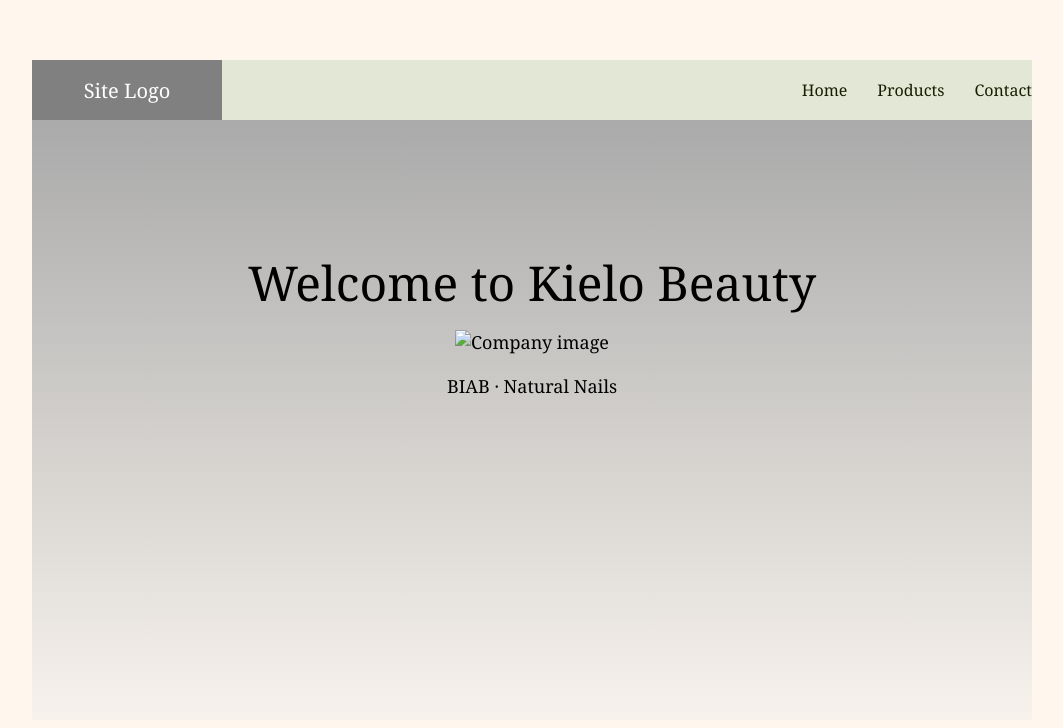
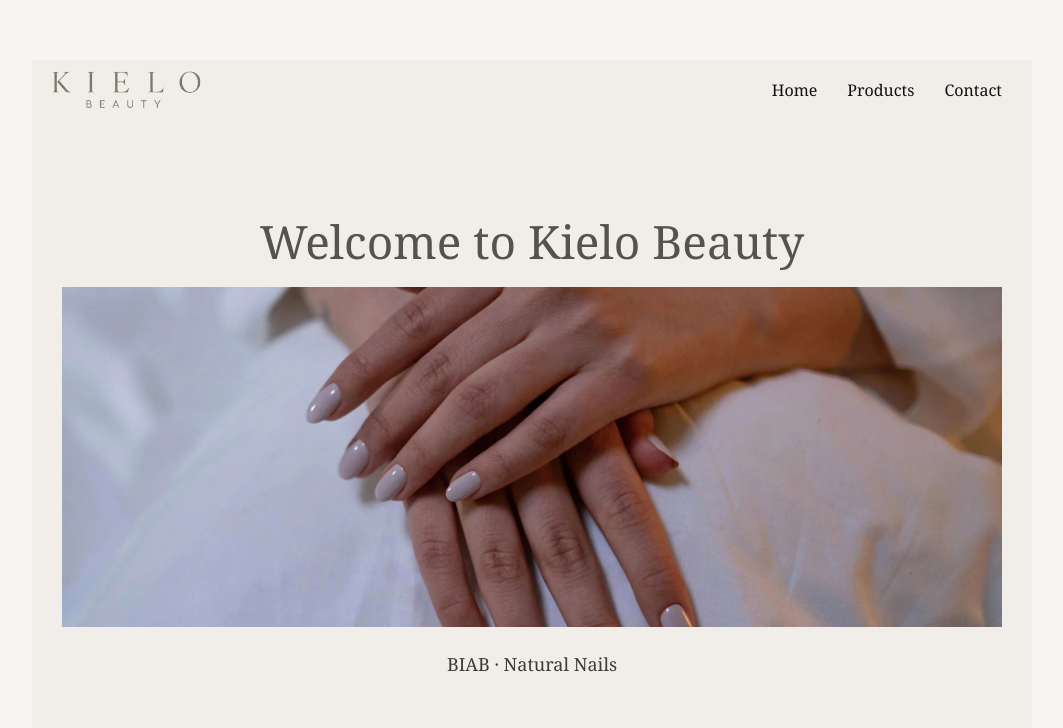
Before and after one commit to congloile/webdev-assignments, a plain HTML site: page html-css/index.html in a window 1280 px wide. Shown: the whole page, without its empty margins (108-1171 px from the left). Drawn offline with Linux system fonts and the light colour scheme.

Commit message:
2nd commit

```diff
--- a/html-css/css/style.css
+++ b/html-css/css/style.css
@@ -5,8 +5,9 @@
 
 body {
     margin: 0;
-    font-family: Georgia, sans-serif;
-    background-color: #fff7ed;
+    font-family: Georgia, serif;
+    background-color: #f7f4f1;
+    color: #3d3b36;;
 }
 
 .container {
@@ -18,17 +19,15 @@ header {
     display: flex;
     justify-content: space-between;
     height: 60px;
-    background-color: #e3e7d6;
+    background-color: #f1eee9;
 }
 
 .logo {
     width: 190px;
-    background-color: #808080;
-    color: white;
+    background-color: #f1eee9;
     display: flex;
     align-items: center;
     justify-content: center;
-    font-size: 20px;
 }
 
 nav {
@@ -37,26 +36,31 @@ nav {
     align-items: center;
     justify-content: flex-end;
     gap: 30px;
+    padding-right: 30px;
 }
 
 nav a {
     text-decoration: none;
-    color: rgb(25, 30, 1);
+    color: #111111;
     font-size: 16px;
 }
 
+nav a:hover {
+    color: #7f8570;
+}
+
 main {
-    background: linear-gradient(#aaaaaa, #f7f2ec);
+    background-color: #f1eee9;
     min-height: 600px;
-    font-family: Georgia, sans-serif;
     font-size: 18px;
     text-align: center;
-    padding: 130px 30px 50px;
+    padding: 90px 30px 60px;
 }
 
 h1 {
-    font-size: 48px;
-    font-weight: 400;
+    font-size: 46px;
+    font-weight: 250;
+    color:  #55534e;
     margin: 0 0 15px;
 }
 
@@ -66,8 +70,24 @@ main img {
     object-fit: cover;
 }
 
+
 main p {
-    max-width: 700px;
-    margin: 20px auto;
-    line-height: 1.4;
+    font-size: 18px;
+    color: #3d3b36;
+    margin: 24px auto 24px;
+    line-height: 1.5;
 }
+
+.logo img {
+    max-width: 80%;
+    max-height: 80%;
+    object-fit: contain;
+}
+
+.hero-image {
+    display: block;
+    width: 100%;
+    height: 340px;
+    object-fit: cover;
+    object-position: center 45%;
+}
--- a/html-css/index.html
+++ b/html-css/index.html
@@ -9,7 +9,9 @@
   <body>
     <div class="container">
       <header>
-        <div class="logo">Site Logo</div>
+        <div class="logo">
+          <img src="images/kielo-logo.png" alt="Kielo Beauty logo" />
+        </div>
         <nav>
           <a href="index.html">Home</a>
           <a href="products.html">Products</a>
@@ -19,7 +21,11 @@
       <main>
         <h1>Welcome to Kielo Beauty</h1>
 
-        <img src="images/company.jpg" alt="Company image">
+        <img
+          class="hero-image"
+          src="images/kielo-nails-hero.webp"
+          alt="Elegant natural nails with a soft pink manicure"
+        />
 
         <p>BIAB · Natural Nails</p>
       </main>
```
Also changed, not shown: html-css/images/kielo-logo.png (added), html-css/images/kielo-nails-hero.webp (added).
